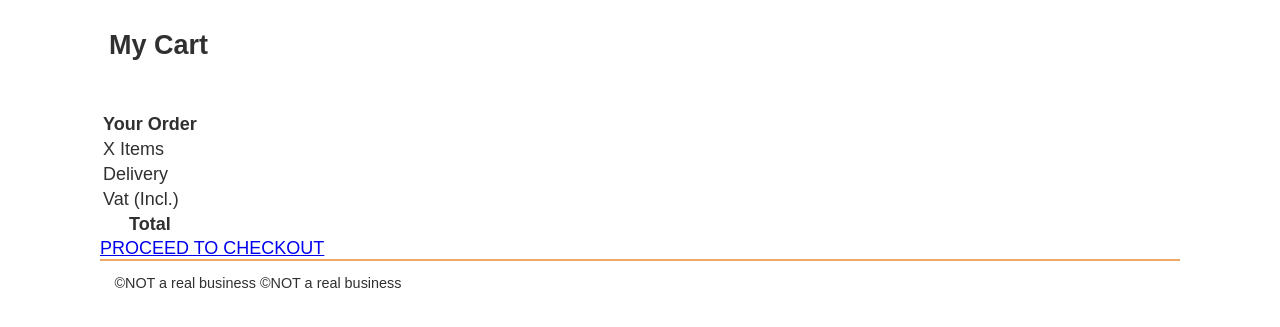
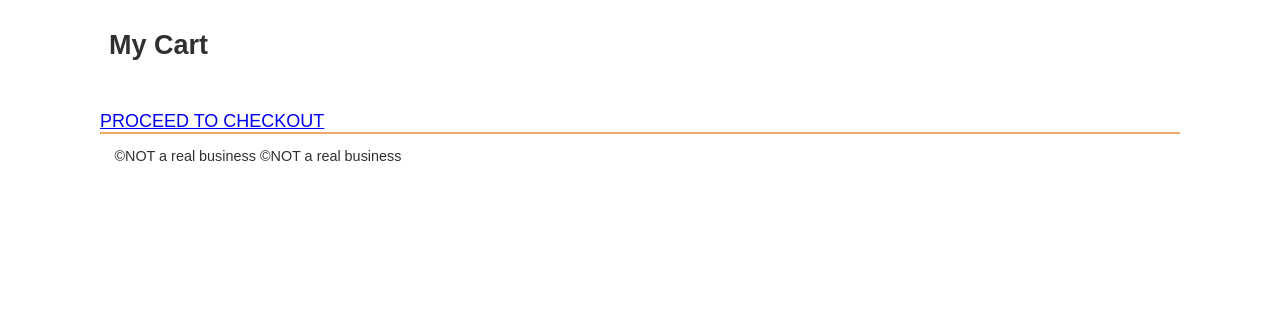
Before and after one commit to ndongaloris/SleepOutside13, a website: page src/cart/index.html in a window 1280 px wide. Shown: the part 63-390 px from the top of the page. Drawn offline with Linux system fonts and the light colour scheme; files whose address does not match are found by name.

Commit message:
env modified

```diff
--- a/src/cart/index.html
+++ b/src/cart/index.html
@@ -22,28 +22,7 @@
           <ul class="product-list"></ul>
         </section>
         <section>
-          <table>
-          <tr>
-            <th>Your Order</th>
-            <th></th>
-          </tr>
-          <tr>
-            <td>X Items</td>
-            <td></td>
-          </tr>
-          <tr>
-            <td>Delivery</td>
-            <td></td>
-          </tr>
-          <tr>
-            <td>Vat (Incl.)</td>
-            <td></td>
-          </tr>
-          <tr>
-            <th>Total</th>
-            <th></th>
-          </tr>
-        </table>
+
         <a href="../checkout/index.html">PROCEED TO CHECKOUT</a>
       </section>
     </section>
```
